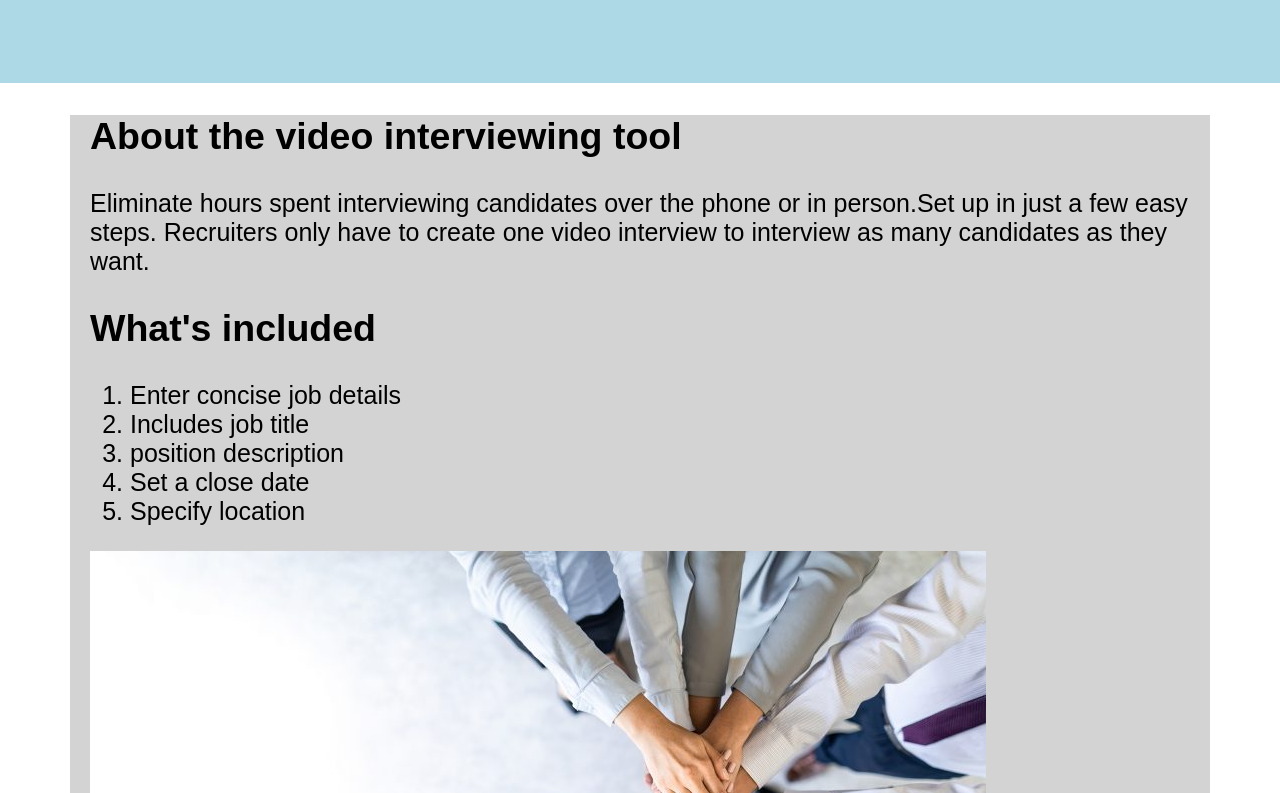
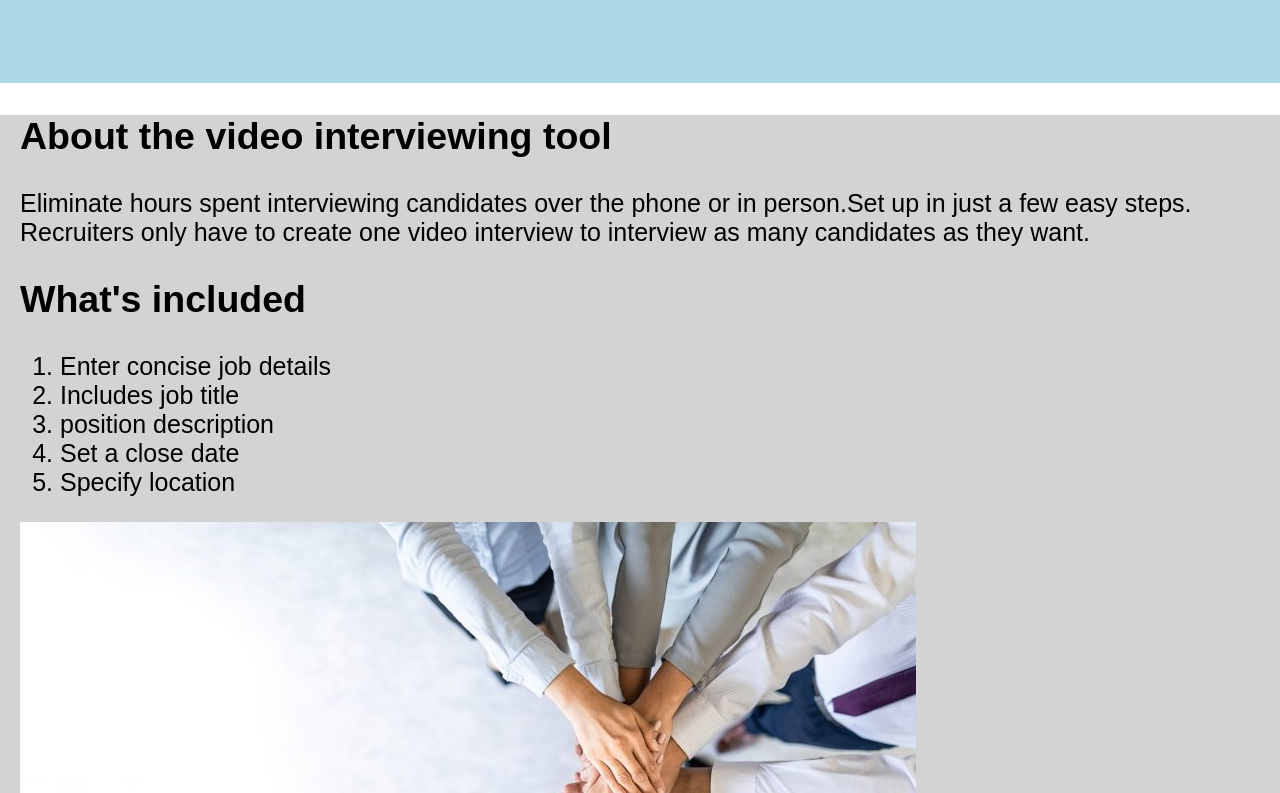
Before and after one commit to Tashvalentine/video-tool, a plain HTML site: page index.html in a window 1280 px wide. Shown: the part 627-1420 px from the top of the page. Drawn offline with Linux system fonts and the light colour scheme.

Commit message:
Updated content width

```diff
--- a/css/Video.css
+++ b/css/Video.css
@@ -22,7 +22,7 @@ header img{
 }
 
 .content{
-    max-width: 1100px;
+    max-width: 2400px;
     font-size: 25px;
     margin: 0 auto;
     background-image: linear-gradient(180deg, lightgray, lightgray);
```
